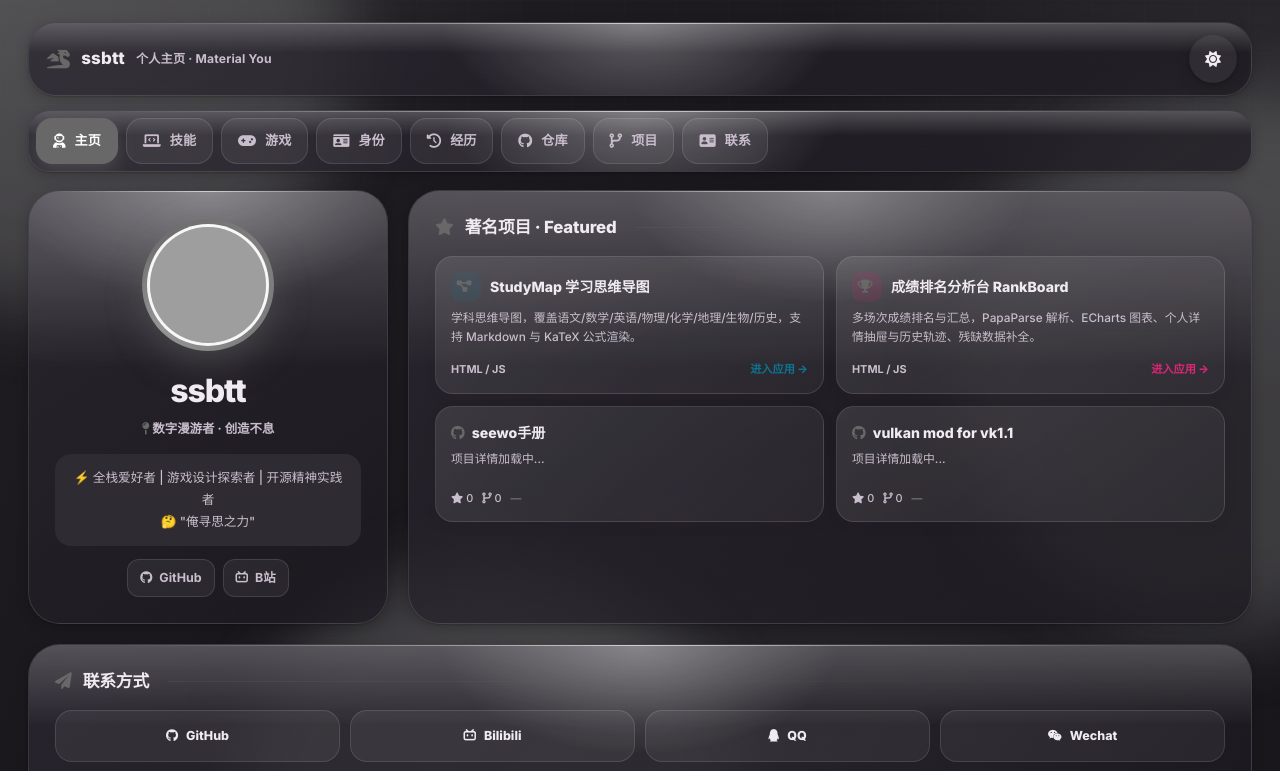
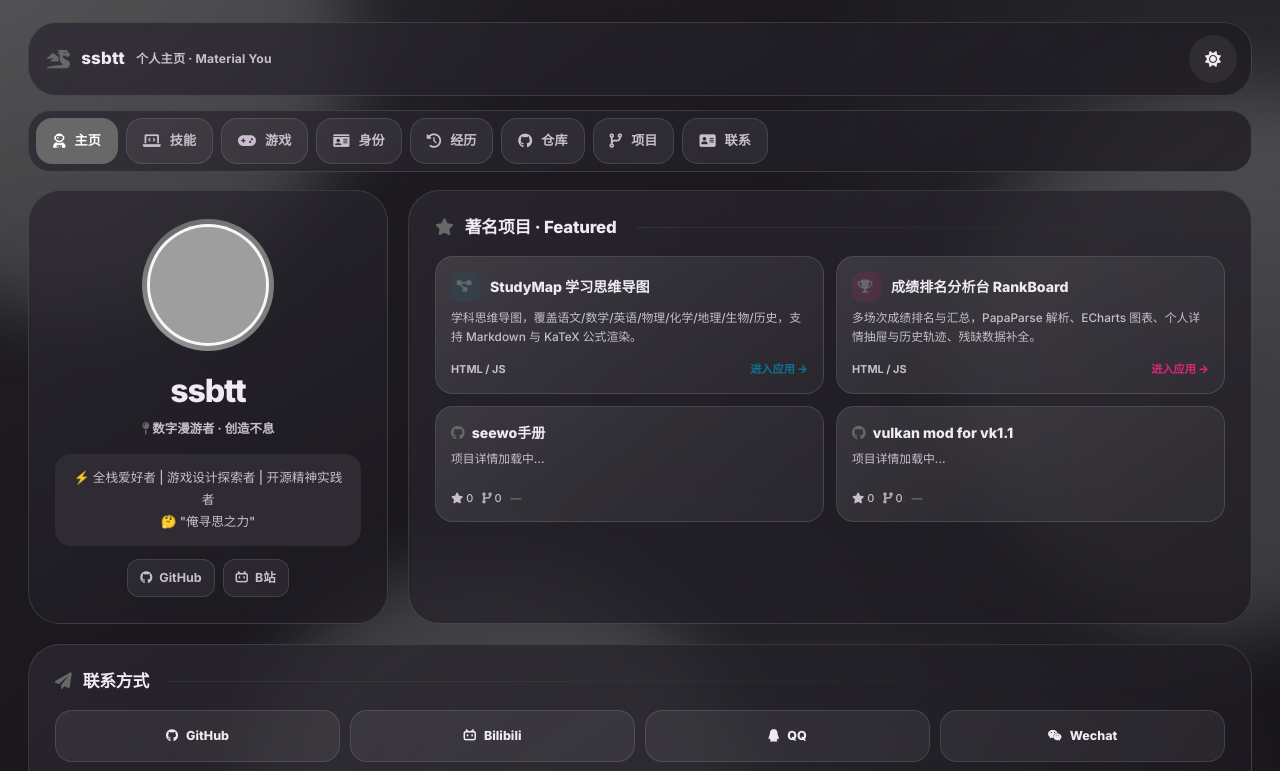
Before and after one commit to ssbtt114514/ssbtt114514.github.io, a plain HTML site: page index.html in a window 1280 px wide. Both pictures are taken after a click on the button "切换深色模式". Shown: the top 771 px of the page. Drawn offline with Linux system fonts and the light colour scheme; no server answers; grey boxes are pictures that could not be loaded.

Commit message:
style(dark): 夜间模式取消页面高光
- --primary-glow 设为 transparent
- 隐藏液态玻璃 ::before 白色渐变高光和 ::after 顶部亮线
- 隐藏 .lg-hover-highlight hover 白色光斑
- 移除所有卡片/按钮/头像的 box-shadow

```diff
--- a/css/themes.css
+++ b/css/themes.css
@@ -41,3 +41,17 @@ body.dark :where(.tab-btn:not(.active), .filter-chip:not(.active), .skill-badge,
 }
 body.dark .profile-bio, body.dark .contact-note { background: var(--surface-tonal); }
 body.dark .video-modal-overlay { background: rgba(0,0,0,.58); }
+
+/* 夜间模式：取消所有页面高光 */
+body.dark { --primary-glow: transparent; }
+body.dark :where(.glass-nav, .glass-card, .page-tabs, .video-modal-content)::before,
+body.dark :where(.glass-nav, .glass-card, .page-tabs, .video-modal-content)::after {
+    display: none;
+}
+body.dark .lg-hover-highlight { display: none; }
+body.dark :where(.lg, .glass-nav, .glass-card, .page-tabs, .video-modal-content,
+    .repo-tile, .video-card, .featured-project-card,
+    .tab-btn, .filter-chip, .skill-badge, .game-bubble, .contact-btn, .theme-toggle,
+    .avatar-circle, .avatar-circle-big, .brand-mark, .icon-btn) {
+    box-shadow: none;
+}
```
